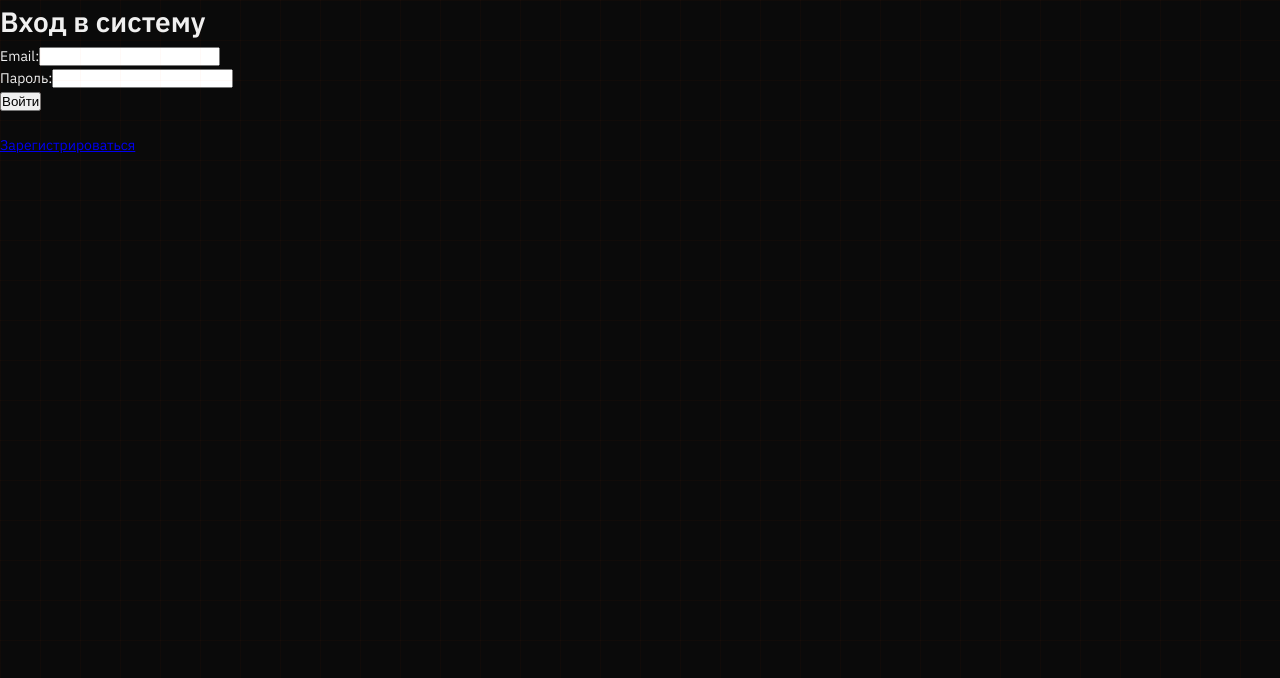
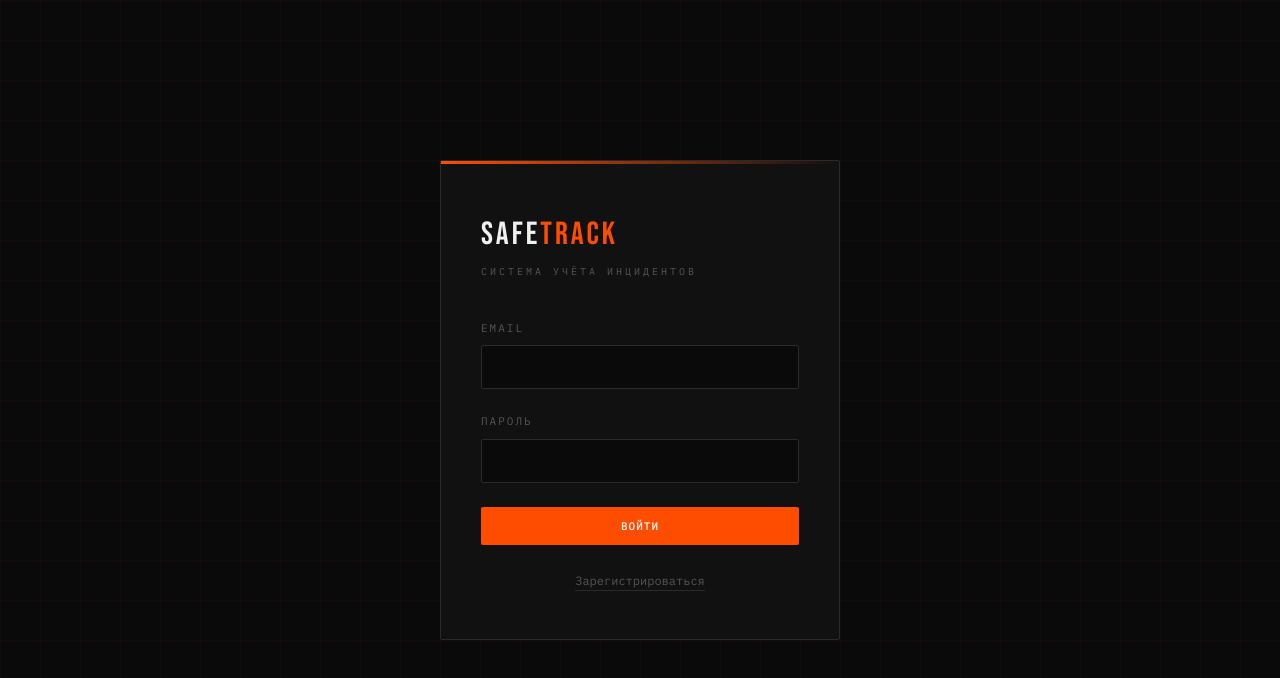
Before and after one commit to Kenpach1Zaracki/sem4-lab1, a React (Create React App) app: page /login in a window 1280 px wide. Shown: the top 678 px of the page. Built offline with nearby package versions, Linux system fonts and the light colour scheme.

Commit message:
Improve Login page structure and styling
Refactor login form layout and error handling.

```diff
--- a/src/pages/Login.js
+++ b/src/pages/Login.js
@@ -14,53 +14,41 @@ const Login = () => {
 
   const handleSubmit = e => {
     e.preventDefault()
-    // Ищем пользователя с таким email и паролем
     api.get(`/users?email=${form.email}&password=${form.password}`)
       .then(response => {
         if (response.data.length === 0) {
           setError('Неверный email или пароль')
           return
         }
-        const user = response.data[0]
-        saveUser(user)
+        saveUser(response.data[0])
         navigate('/')
       })
-      .catch(() => {
-        setError('Ошибка подключения к серверу')
-      })
+      .catch(() => setError('Ошибка подключения к серверу'))
   }
 
   return (
-    <div>
-      <h1>Вход в систему</h1>
-      {error && <div style={{ color: 'red' }}>{error}</div>}
-      <form onSubmit={handleSubmit}>
-        <label>
-          Email:
-          <input
-            type='email'
-            name='email'
-            value={form.email}
-            onChange={handleChange}
-            required
-          />
-        </label>
-        <br />
-        <label>
-          Пароль:
-          <input
-            type='password'
-            name='password'
-            value={form.password}
-            onChange={handleChange}
-            required
-          />
-        </label>
-        <br />
-        <button type='submit'>Войти</button>
-      </form>
-      <br />
-      <Link to='/register'>Зарегистрироваться</Link>
+    <div className='auth-page'>
+      <div className='auth-card'>
+        <div className='auth-logo'>SAFE<span>TRACK</span></div>
+        <div className='auth-subtitle'>Система учёта инцидентов</div>
+        {error && <div className='server-error'>{error}</div>}
+        <form onSubmit={handleSubmit}>
+          <div className='form-group'>
+            <label className='form-label'>Email</label>
+            <input className='form-input' type='email' name='email' value={form.email} onChange={handleChange} required />
+          </div>
+          <div className='form-group'>
+            <label className='form-label'>Пароль</label>
+            <input className='form-input' type='password' name='password' value={form.password} onChange={handleChange} required />
+          </div>
+          <button type='submit' className='btn btn-primary' style={{ width: '100%', justifyContent: 'center', padding: '12px' }}>
+            Войти
+          </button>
+        </form>
+        <div className='auth-footer'>
+          <Link to='/register' className='auth-link'>Зарегистрироваться</Link>
+        </div>
+      </div>
     </div>
   )
 }
```
